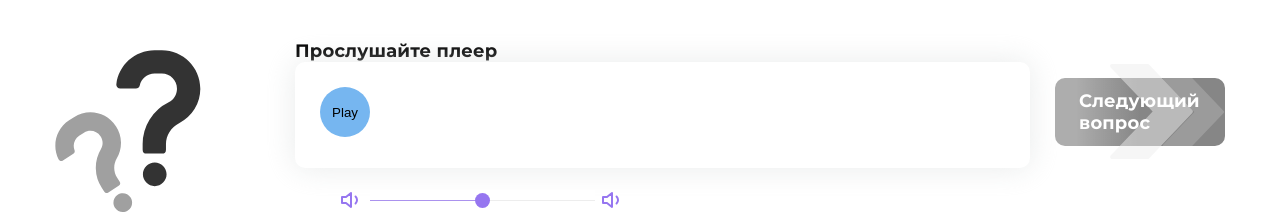
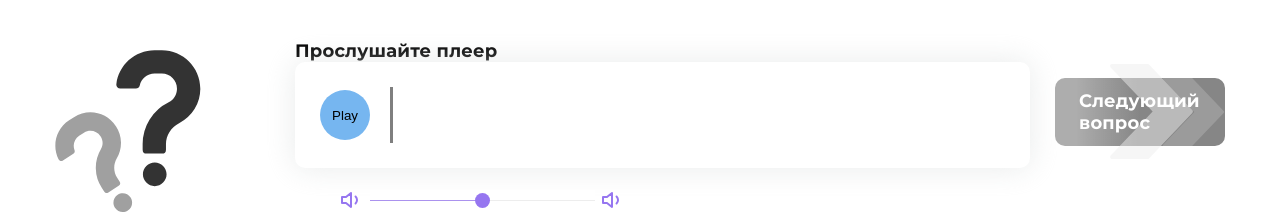
Before and after one commit to Dima-Dim/songbird, a React app: page / in a window 1280 px wide. Shown: the part 165-383 px from the top of the page. Built offline with nearby package versions, Linux system fonts and the light colour scheme; no server answers.

Commit message:
feat: add current progress control

```diff
--- a/src/components/audio-player/audio-player.tsx
+++ b/src/components/audio-player/audio-player.tsx
@@ -25,8 +25,11 @@ const AudioPlayer: React.FC<AudioPlayerProps> = (props) => {
 
   const [isPlayed, setIsPlayed] = useState(false);
   const [volume, setVolume] = useState(DEFAULT_AUDIO_VOLUME);
+  const [currentAudioTime, setCurrentAudioTime] = useState(0);
+  const [audioDuration, setAudioDuration] = useState(0);
 
   const audioPlayer = audioRef?.current;
+  const duration = audioPlayer?.duration;
 
   if (audioPlayer?.volume) {
     audioPlayer.volume = Number(volume) / 100 || 0.001;
@@ -38,6 +41,20 @@ const AudioPlayer: React.FC<AudioPlayerProps> = (props) => {
 
   const handlePlay = () => {
     setIsPlayed(true);
+  };
+
+  React.useEffect(() => {
+    if (duration && audioDuration !== duration) {
+      setAudioDuration(duration);
+    }
+  }, [duration]);
+
+  const handleTimeUpdate = (evt: React.ChangeEvent<HTMLAudioElement>) => {
+    const roundCurrentTime = Number(evt.target.currentTime.toFixed(2));
+
+    if (currentAudioTime !== roundCurrentTime) {
+      setCurrentAudioTime(roundCurrentTime);
+    }
   };
 
   const handlePlayBtnClick = () => {
@@ -69,6 +86,13 @@ const AudioPlayer: React.FC<AudioPlayerProps> = (props) => {
     }
   }, [togglePause]);
 
+  const handleProgressRangeChange = (value: number) => {
+    const newCurrentTime = audioDuration * value / 100;
+    if (audioPlayer) {
+      audioPlayer.currentTime = newCurrentTime;
+    }
+  };
+
   return (
     <SC.CONTAINER
       className={className}
@@ -84,6 +108,7 @@ const AudioPlayer: React.FC<AudioPlayerProps> = (props) => {
           ref={audioRef}
           onPause={handlePause}
           onPlay={handlePlay}
+          onTimeUpdate={handleTimeUpdate}
         >
           <source
             src={src}
@@ -98,11 +123,14 @@ const AudioPlayer: React.FC<AudioPlayerProps> = (props) => {
         <VisualizeAudio
           src={src}
           audioContext={audioContext}
+          audioDuration={audioDuration}
+          currentAudioTime={currentAudioTime}
           canvasHeight={canvasHeight}
           canvasPadding={audioVisualization.CANVAS_PADDING}
           lineWidth={audioVisualization.LINE_WIDTH}
           lineGapWidth={audioVisualization.LINE_GAP_WIDTH}
           strokeStyle={audioVisualization.STROKE_STYLE}
+          onProgressRangeChange={handleProgressRangeChange}
         />
       </SC.PAPER>
       <SC.VOLUME>
--- a/src/components/audio-player/sc.ts
+++ b/src/components/audio-player/sc.ts
@@ -11,6 +11,7 @@ export const audioPlayerSC = {
     gap: 10px;
     margin-bottom: 20px;
     padding: 10px;
+    align-items: center;
     box-shadow: 0 0 30px rgba(219, 221, 222, 0.6);
     border-radius: 10px;
 
--- /dev/null
+++ b/src/components/visualize-audio/sc.ts
@@ -0,0 +1,50 @@
+import styled from "styled-components";
+import {cssMixins} from "../../styled-components/mixins";
+
+export const visualizeAudioSC = {
+  CONTAINER: styled.div`
+    position: relative;
+    width: 100%;
+
+    & input {
+      position: absolute;
+      left: 0;
+      top: 0;
+      width: 100%;
+      height: 100%;
+      margin: 0;
+      padding: 0;
+      overflow: hidden;
+      outline: none;
+      appearance: none;
+      background: transparent;
+      ${cssMixins.animation.SIMPLE()};
+    }
+
+    & input[type="range"]::-webkit-slider-runnable-track {
+      width: 100%;
+      height: 100%;
+      ${cssMixins.animation.SIMPLE()};
+    }
+
+    & input[type="range"]::-moz-range-track {
+      width: 100%;
+      height: 100%;
+      ${cssMixins.animation.SIMPLE()};
+    }
+
+    & input[type="range"]::-webkit-slider-thumb {
+      appearance: none;
+      width: 3px;
+      height: 100%;
+      margin: 0;
+      background-color: rgba(0, 0, 0, 0.5);
+      cursor: grab;
+      ${cssMixins.animation.SIMPLE()};
+    }
+
+    & label {
+      ${cssMixins.visuallyHidden()};
+    }
+  `,
+};
--- a/src/components/visualize-audio/visualize-audio.tsx
+++ b/src/components/visualize-audio/visualize-audio.tsx
@@ -1,28 +1,36 @@
 import * as React from "react";
 import {drawOnCanvas} from "../../utils/draw-on-canvas/draw-on-canvas";
+import {visualizeAudioSC as SC} from "./sc";
 
 interface VisualizeAudioProps {
   src: string;
   audioContext: AudioContext;
+  currentAudioTime: number;
+  audioDuration: number;
   canvasHeight?: number;
   canvasPadding?: number;
   lineWidth?: number;
   lineGapWidth?: number;
   strokeStyle?: string;
+  onProgressRangeChange?: (value: number) => void;
 }
 
 const VisualizeAudio: React.FC<VisualizeAudioProps> = (props) => {
   const {
     src,
     audioContext,
+    currentAudioTime,
+    audioDuration,
     canvasHeight = 50,
     canvasPadding = 0,
     lineWidth = 2,
     lineGapWidth = 1,
     strokeStyle = "#000000",
+    onProgressRangeChange,
   } = props;
 
   const defaultBarsCount = 100;
+  const progressPercent = currentAudioTime ? (currentAudioTime / audioDuration * 100).toFixed(2) : 0;
 
   const canvasContainerRef = React.useRef<HTMLDivElement>(null);
   const canvasRef = React.useRef<HTMLCanvasElement>(null);
@@ -86,17 +94,34 @@ const VisualizeAudio: React.FC<VisualizeAudioProps> = (props) => {
       });
   }
 
+  const handleChangeCurrentAudioTime = (evt: React.ChangeEvent<HTMLInputElement>) => {
+    const {value} = evt.target;
+    if (onProgressRangeChange) {
+      onProgressRangeChange(Number(value));
+    }
+  };
+
   return (
-    <div
+    <SC.CONTAINER
       ref={canvasContainerRef}
-      style={{width: "100%"}}
     >
       <canvas
         width={canvasWidth}
         height={canvasHeight}
         ref={canvasRef}
       />
-    </div>
+      <input
+        id="volume"
+        type="range"
+        value={progressPercent}
+        onChange={handleChangeCurrentAudioTime}
+      />
+      <label
+        htmlFor="volume"
+      >
+        <span>Громкость</span>
+      </label>
+    </SC.CONTAINER>
   );
 };
 
--- a/src/utils/draw-line-segment/draw-line-segment.ts
+++ b/src/utils/draw-line-segment/draw-line-segment.ts
@@ -4,7 +4,7 @@ interface DrawLineSegmentProps {
   y: number,
   height: number,
   lineWidth: number,
-  strokeStyle: string,
+  strokeStyle?: string,
 }
 
 export const drawLineSegment = (props: DrawLineSegmentProps): void => {
@@ -14,7 +14,7 @@ export const drawLineSegment = (props: DrawLineSegmentProps): void => {
     y,
     height,
     lineWidth,
-    strokeStyle,
+    strokeStyle = "#000000",
   } = props;
 
   ctx.lineWidth = lineWidth;
```
